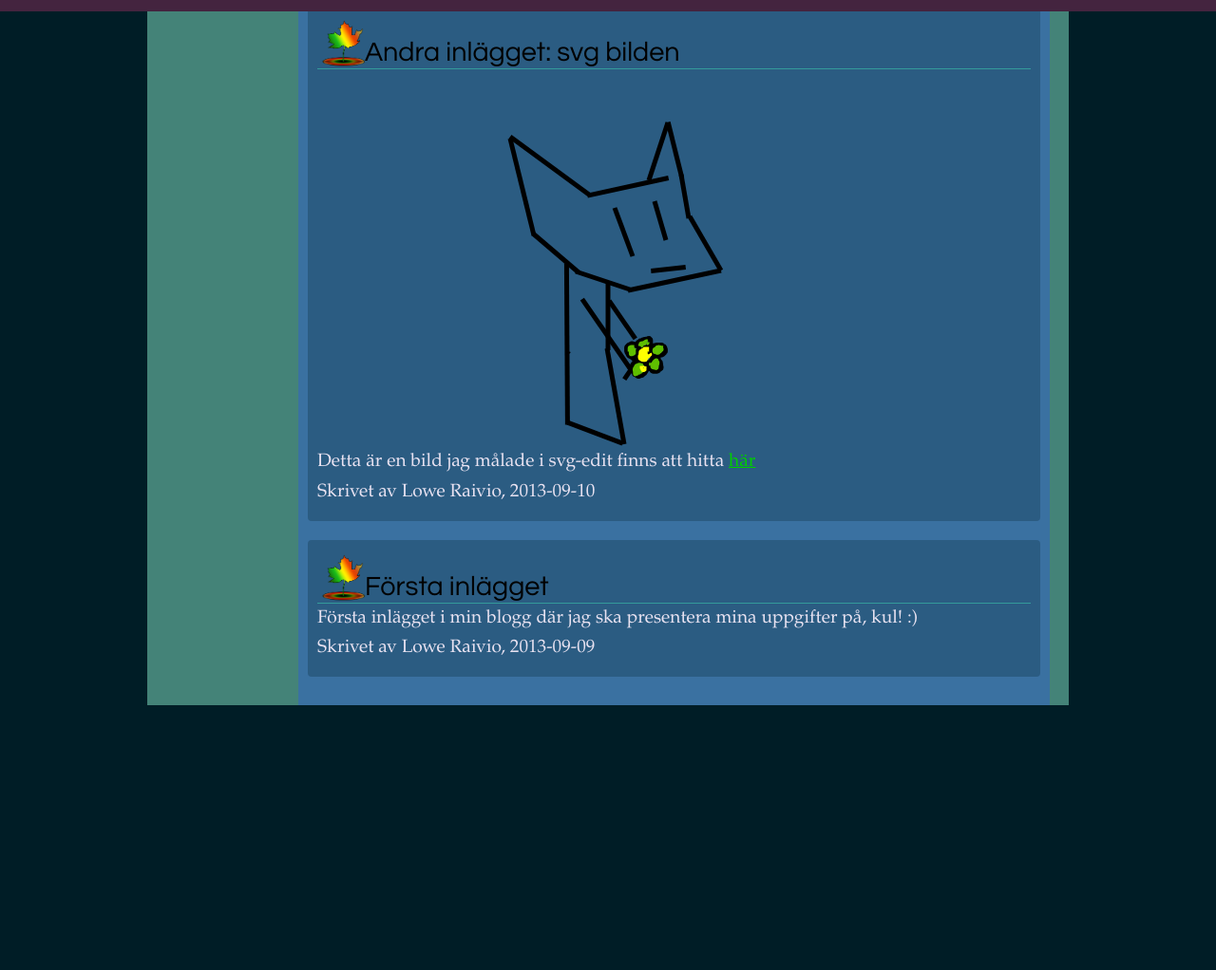
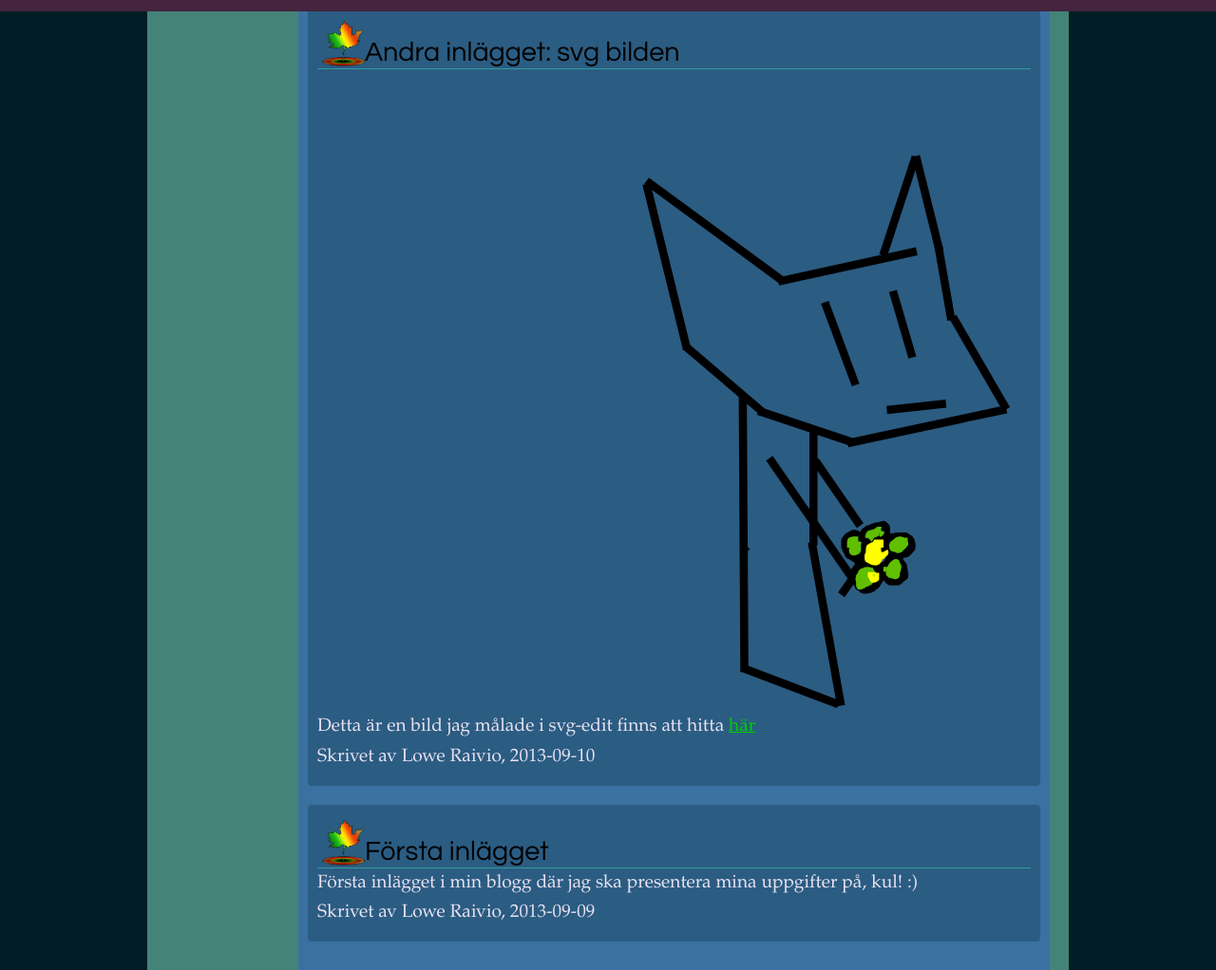
Before and after one commit to lr222gw/1ik415-laborationer, a plain HTML site: page index.html in a window 1280 px wide. Shown: the part 788-1810 px from the top of the page at 95% size. Before the commit the page ends 1565 px from the top, so only its background shows below. Drawn offline with Linux system fonts and the light colour scheme.

Commit message:
2.6 är klar..

```diff
--- a/css/style.css
+++ b/css/style.css
@@ -101,6 +101,9 @@ table {
     background-color: #802E96;
 }
 /*Saker som inte används mer än till vissa saker*/
+#blogg2bild{
+    width:100%;
+}
 #lowebild {
     float: right;
     margin: 3px 1px 0 15px;
--- a/index.html
+++ b/index.html
@@ -36,7 +36,7 @@
                 </div>
                 <div class="blogg">
                     <h3 id="andrablogg">Andra inlägget: svg bilden</h3>
-                          <img src="pics/min_svg_bild.svg" alt="En bild på något som håller i en blomma. En figur med stora platta streckögon och streck mun. Blomman har gröna blad och är gul i mitten. Bilden är transparent och innehåller ingen färg utöver blomman." title="han håller i en blomma" />
+                          <img src="pics/min_svg_bild.svg" alt="En bild på något som håller i en blomma. En figur med stora platta streckögon och streck mun. Blomman har gröna blad och är gul i mitten. Bilden är transparent och innehåller ingen färg utöver blomman." title="han håller i en blomma" id="blogg2bild" />
                     <p>Detta är en bild jag målade i svg-edit finns att hitta <a href="http://svg-edit.googlecode.com/svn/branches/2.6/editor/svg-editor.html" target="_blank">här</a></p>
                     <p>Skrivet av Lowe&nbsp;Raivio, 2013-09-10</p>
                 </div>
```
Also changed, not shown: 1 other file.
